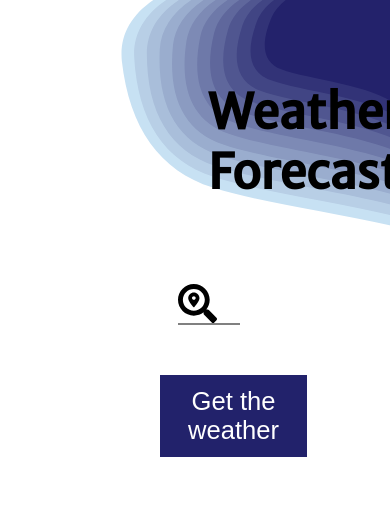
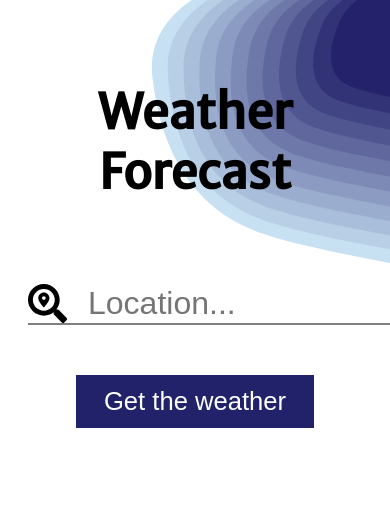
Before and after one commit to Ashley-Bennett/Weather_checker, a website: page public/index.html in a window 390 px wide. Drawn offline with Linux system fonts and the light colour scheme.

Commit message:
mobile css

```diff
--- a/public/main.css
+++ b/public/main.css
@@ -7,7 +7,6 @@ html {
 
 .main {
     text-align: center;
-
     margin-right: 500px;
     margin-left: 150px;
 }
@@ -17,13 +16,14 @@ h1 {
     font-size: 3rem;
 }
 
-form {}
+form {
+}
 
 input {
     border: none;
     border-bottom: 2px solid gray;
     background: none;
-    width: 40%;
+    width: 300px;
     font-size: 2rem;
     background-image: url(./search-location-solid.svg);
     background-repeat: no-repeat;
@@ -50,7 +50,6 @@ button {
     display: inline-block;
     font-size: 1.6rem;
     margin: 50px 2px;
-    -webkit-transition-duration: 0.4s;
     transition-duration: 0.4s;
     cursor: pointer;
 }
@@ -75,3 +74,13 @@ button:focus{
 #two {
     font-size: 1.8rem;
 }
+
+@media (max-width: 600px){
+    html {
+        background-size: 150%;
+    }
+
+    .main{
+        margin: auto;
+    }
+}
```
